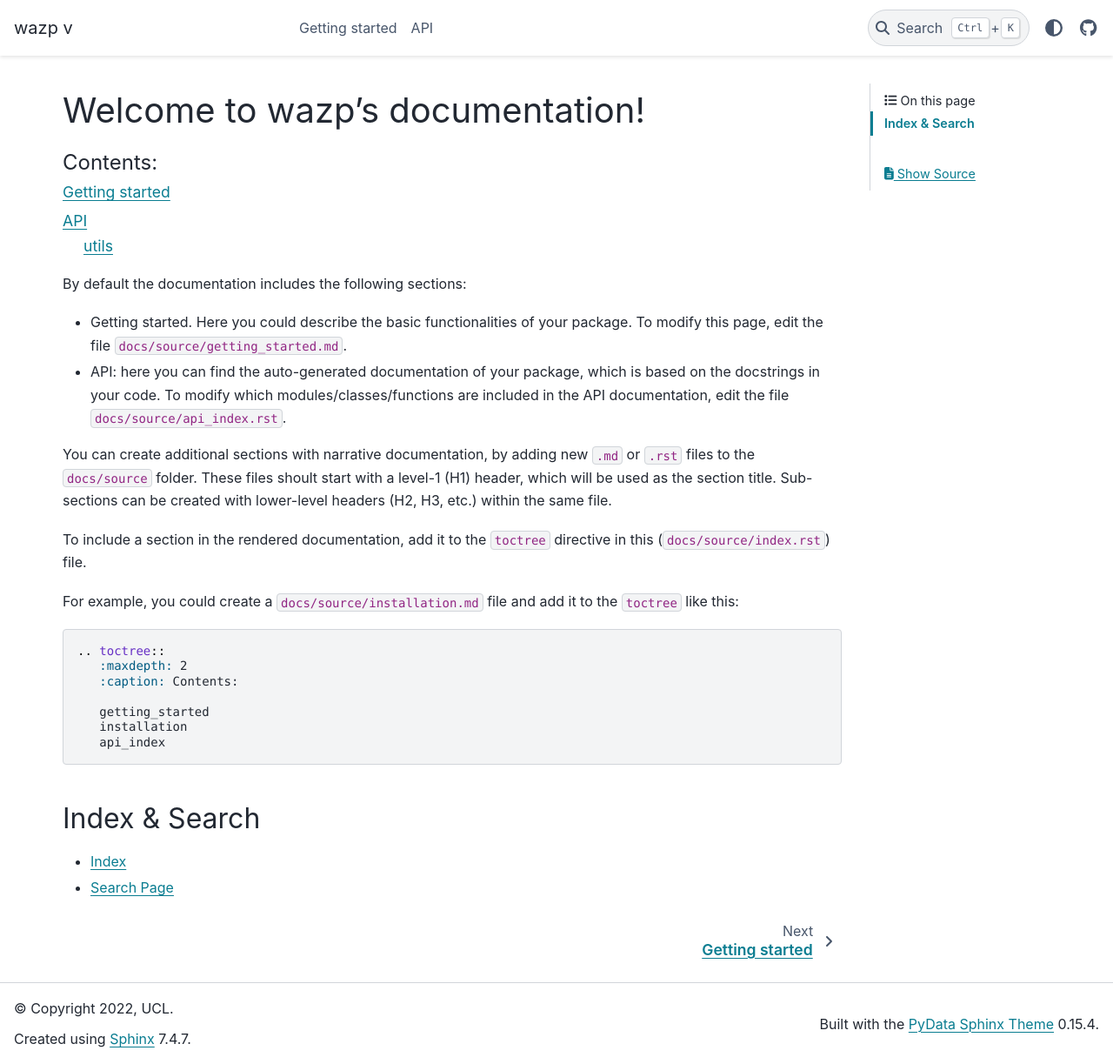
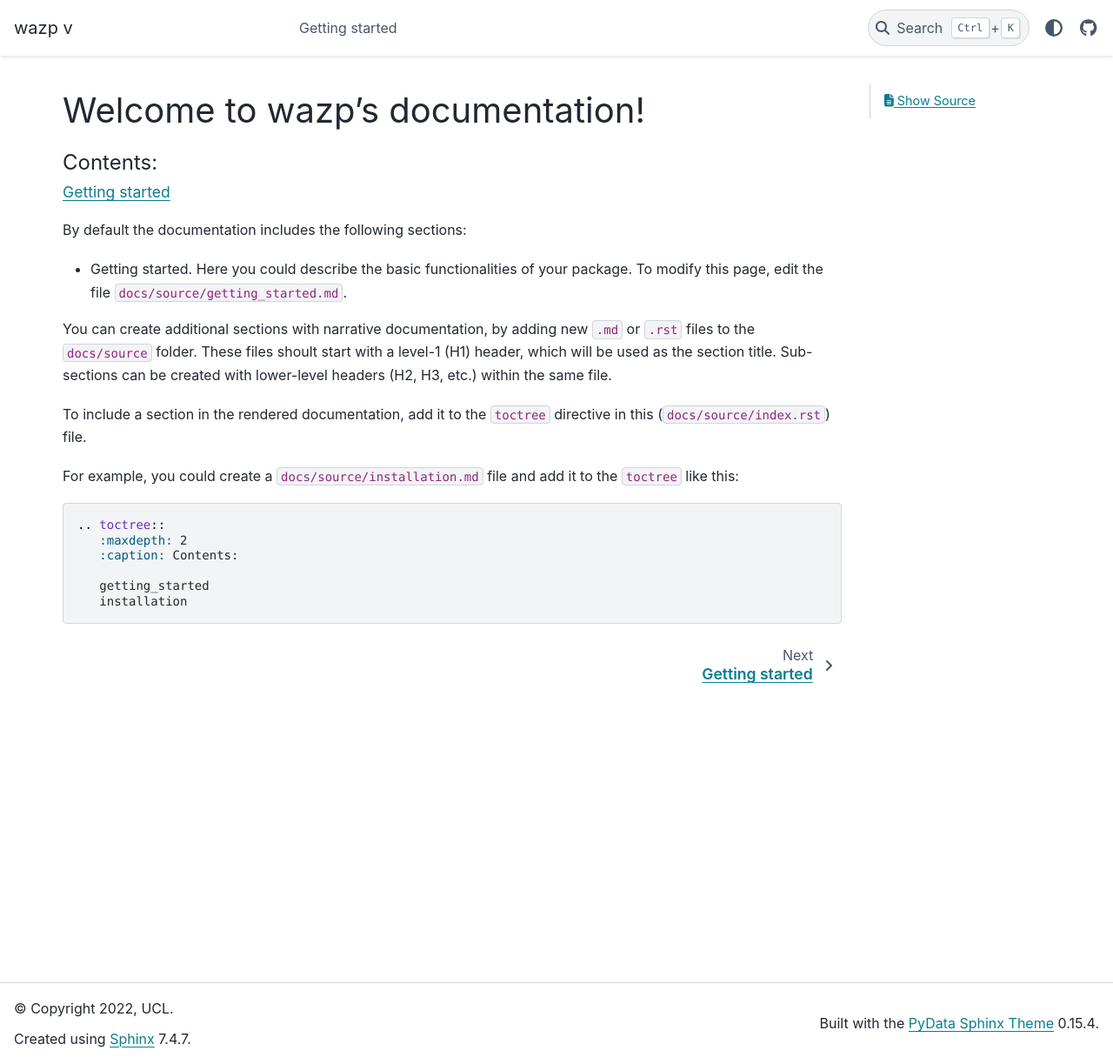
Before and after one commit to SainsburyWellcomeCentre/WAZP, a Sphinx documentation site: the page built from docs/source/index.rst, in a window 1280 px wide and 1223 px high. Shown: the whole window at 87% size. Built offline with Sphinx 7.4.7 and the PyData theme 0.15.4, drawn with Linux system fonts in a browser that asks for light colours; the version number could not be read and is left out.

```diff
--- a/docs/source/index.rst
+++ b/docs/source/index.rst
@@ -11,12 +11,10 @@ Welcome to wazp's documentation!
    :caption: Contents:
 
    getting_started
-   api_index
 
 By default the documentation includes the following sections:
 
 * Getting started. Here you could describe the basic functionalities of your package. To modify this page, edit the file ``docs/source/getting_started.md``.
-* API: here you can find the auto-generated documentation of your package, which is based on the docstrings in your code. To modify which modules/classes/functions are included in the API documentation, edit the file ``docs/source/api_index.rst``.
 
 You can create additional sections with narrative documentation,
 by adding new ``.md`` or ``.rst`` files to the ``docs/source`` folder.
@@ -38,9 +36,3 @@ and add it to the ``toctree`` like this:
 
       getting_started
       installation
-      api_index
-
-Index & Search
---------------
-* :ref:`genindex`
-* :ref:`search`
```
Also changed, not shown: docs/source/api_index.rst (deleted, +0 -14 lines), 1 other file.
